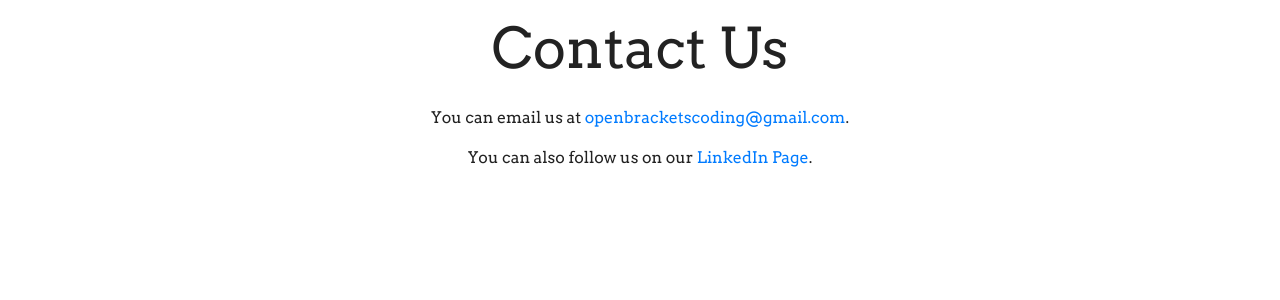
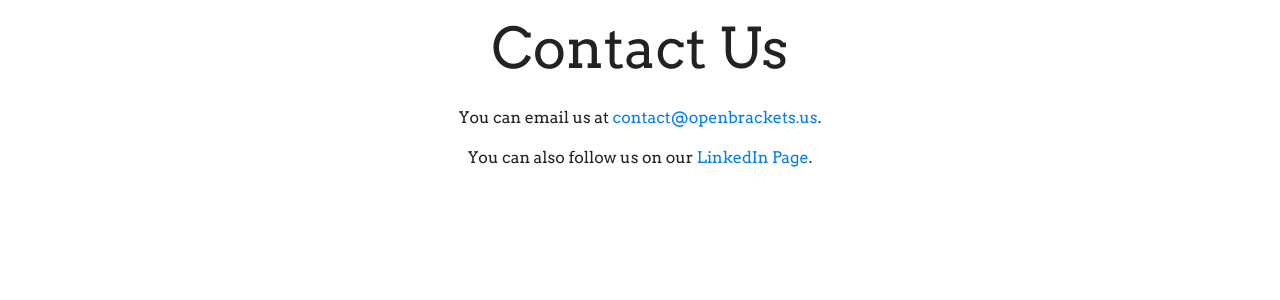
Before and after one commit to qpwoeirut/OpenBrackets-website, a Jekyll site: the page built from contact.html, in a window 1280 px wide. Shown: the part 135-435 px from the top of the page. Built offline with Jekyll 4.4.1, drawn with Linux system fonts in a browser that asks for light colours.

Commit message:
Use contact@openbrackets.us as contact email

```diff
--- a/contact.html
+++ b/contact.html
@@ -1,14 +1,14 @@
 ---
 layout: default
 title: Contact Us
-description: You can email us at openbracketscoding@gmail.com. You can also follow us on our LinkedIn page.
+description: You can email us at contact@openbrackets.us. You can also follow us on our LinkedIn page.
 path: /contact.html
 navbarHighlight: contact
 ---
 
 <h1 class="display-4 text-center">Contact Us</h1>
 <div class="col-12 text-center">
-    <p>You can email us at <a href="mailto:openbracketscoding@gmail.com">openbracketscoding@gmail.com</a>.
+    <p>You can email us at <a href="mailto:contact@openbrackets.us">contact@openbrackets.us</a>.
     </p>
     <p>You can also follow us on our <a href="https://www.linkedin.com/company/openbrackets"
                                         target="_blank">LinkedIn Page</a>.
--- a/getInvolved.html
+++ b/getInvolved.html
@@ -51,7 +51,7 @@
     </p>
     <br>
 
-    <h4>Interested? Shoot us an email at <a href="mailto:openbracketscoding@gmail.com">openbracketscoding@gmail.com</a>.</h4>
+    <h4>Interested? Shoot us an email at <a href="mailto:contact@openbrackets.us">contact@openbrackets.us</a>.</h4>
     <p>
         Even if you're not sure how you want to be involved, you can still join our weekly Saturday meetings and meet the team!
     </p>
```
